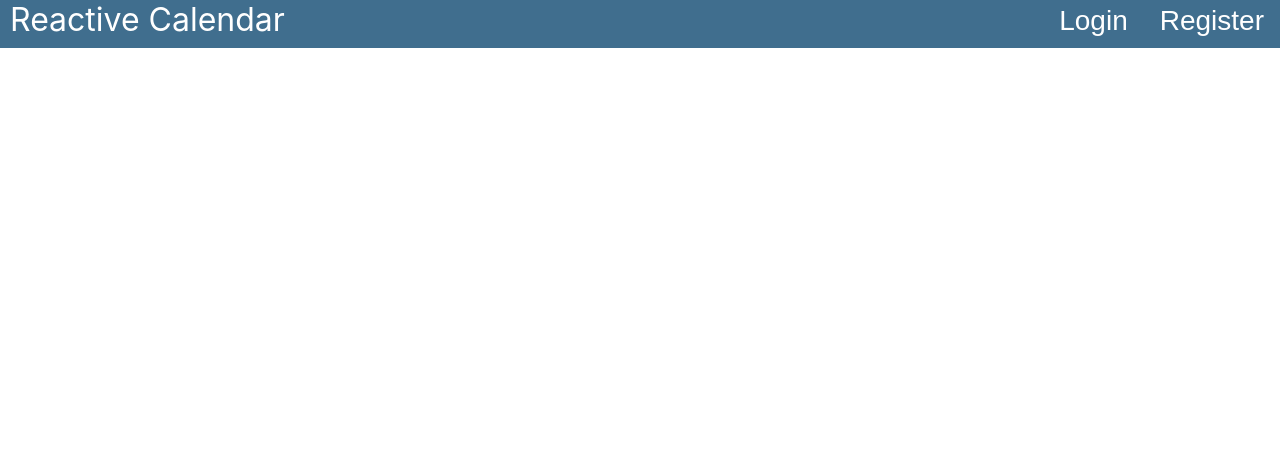
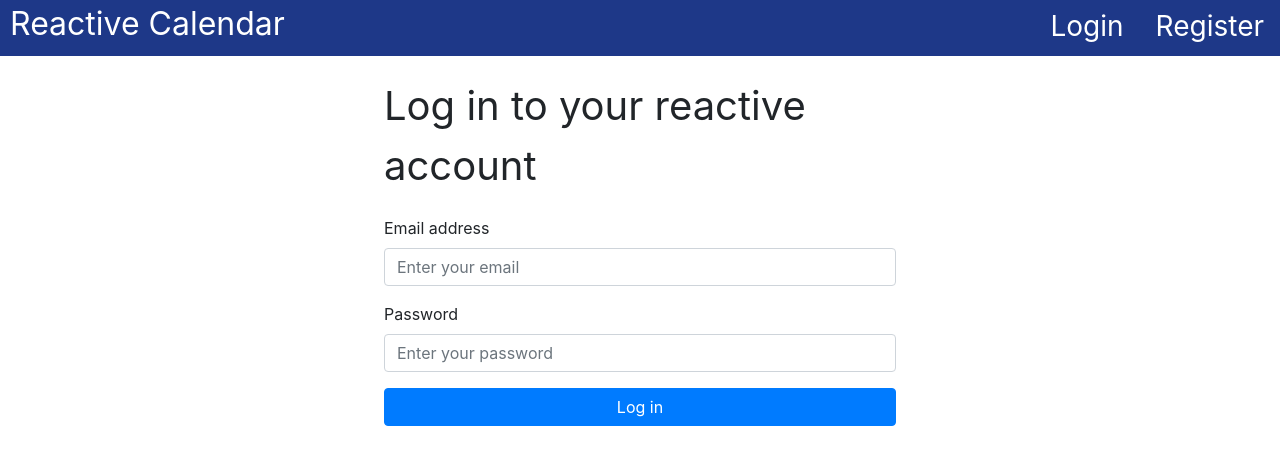
Before and after one commit to idrizovdjem/reactive-calendar, a React (Create React App) app in the folder reactive-calendar/: page / in a window 1280 px wide. Shown: the top 464 px of the page. Built offline with nearby package versions, Linux system fonts and the light colour scheme.

Commit message:
Add Login component

```diff
--- a/reactive-calendar/public/index.html
+++ b/reactive-calendar/public/index.html
@@ -9,6 +9,7 @@
       name="description"
       content="Web site created using create-react-app"
     />
+    <link rel="stylesheet" href="https://maxcdn.bootstrapcdn.com/bootstrap/4.0.0/css/bootstrap.min.css" integrity="sha384-Gn5384xqQ1aoWXA+058RXPxPg6fy4IWvTNh0E263XmFcJlSAwiGgFAW/dAiS6JXm" crossorigin="anonymous">
     <link rel="apple-touch-icon" href="%PUBLIC_URL%/logo192.png" />
     <!--
       manifest.json provides metadata used when your web app is installed on a
--- a/reactive-calendar/src/App.js
+++ b/reactive-calendar/src/App.js
@@ -1,17 +1,25 @@
 import React, { Component } from 'react';
 
 import Navigation from './components/Navigation/Navigation.js';
+import Login from './components/Login/Login.js';
 
 class App extends Component {
   state = {
-    isUserAuthenticated: false
+    isUserAuthenticated: false,
+    currentPage: 'Login'
   };
 
   render() {
+    let renderElement = null;
+    if(this.state.currentPage === 'Login') {
+      renderElement = <Login />
+    }
+
     return (
       <div>
         <Navigation
           isUserAuthenticated={this.state.isUserAuthenticated}/>
+          {renderElement}
       </div>
     );
   }
--- /dev/null
+++ b/reactive-calendar/src/components/Login/Login.js
@@ -0,0 +1,32 @@
+import React, { Component } from 'react';
+import classes from './Login.module.css';
+
+class Login extends Component {
+    login = (event) => {
+        event.preventDefault();
+        // TODO: implement login
+    }
+
+    render() {
+        return (
+            <div className={classes.LoginContainer}>
+                <p className={classes.Slogan}>Log in to your reactive account</p>
+                <form>
+                    <div className="form-group">
+                        <label>Email address</label>
+                        <input type="email" className="form-control" aria-describedby="emailHelp" placeholder="Enter your email" />
+                    </div>
+
+                    <div className="form-group">
+                        <label>Password</label>
+                        <input type="password" className="form-control" placeholder="Enter your password" />
+                    </div>
+
+                    <button onClick={this.login} className="btn btn-primary w-100">Log in</button>
+                </form>
+            </div>
+        );
+    }
+}
+
+export default Login;
--- /dev/null
+++ b/reactive-calendar/src/components/Login/Login.module.css
@@ -0,0 +1,15 @@
+.LoginContainer {
+    width: 40%;
+    margin: auto;
+}
+
+.Slogan {
+    font-size: 5vh;
+    margin: 2.5vh 0;
+}
+
+@media screen and (max-width: 600px) {
+    .LoginContainer {
+        width: 80%;
+    }
+}
--- a/reactive-calendar/src/components/Navigation/Navigation.js
+++ b/reactive-calendar/src/components/Navigation/Navigation.js
@@ -4,6 +4,7 @@ import classes from './Navigation.module.css';
 const Navigation = (props) => {
     let buttons = null;
 
+    // TODO: Implement page changing
     if(props.isUserAuthenticated) {
         buttons = (
             <span>
--- a/reactive-calendar/src/components/Navigation/Navigation.module.css
+++ b/reactive-calendar/src/components/Navigation/Navigation.module.css
@@ -1,7 +1,7 @@
 .Navigation {
     width: 100%;
-    height: 6vh;
-    background-color: #406E8E;
+    height: 7vh;
+    background-color: #1E3888;
 }
 
 .Logo {
@@ -20,6 +20,7 @@
     padding-bottom: 0.5vh;
     border-radius: 10px;
     transition: background-color 0.2s;
+    outline: none;
 }
 
 .NavigationButton:hover {
```
